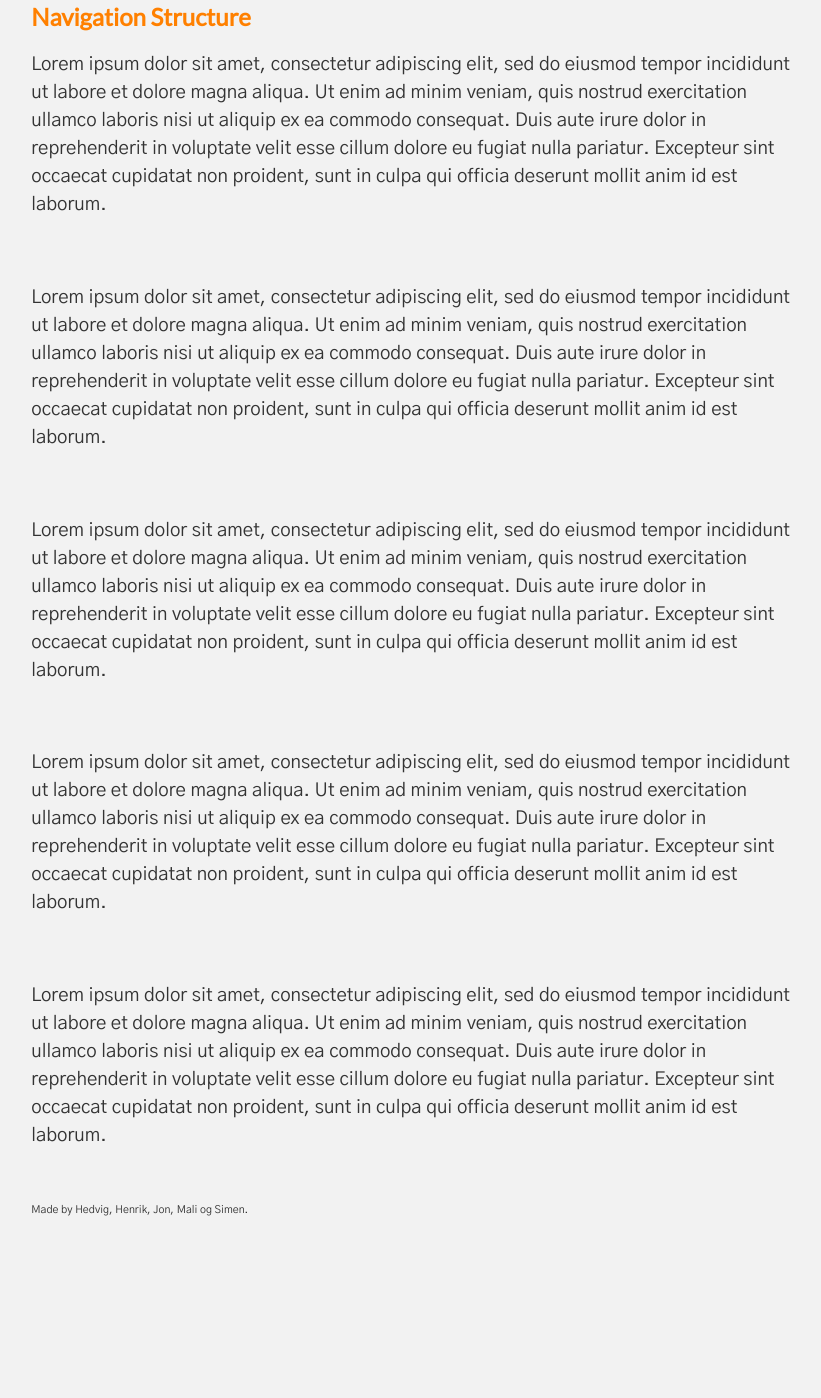
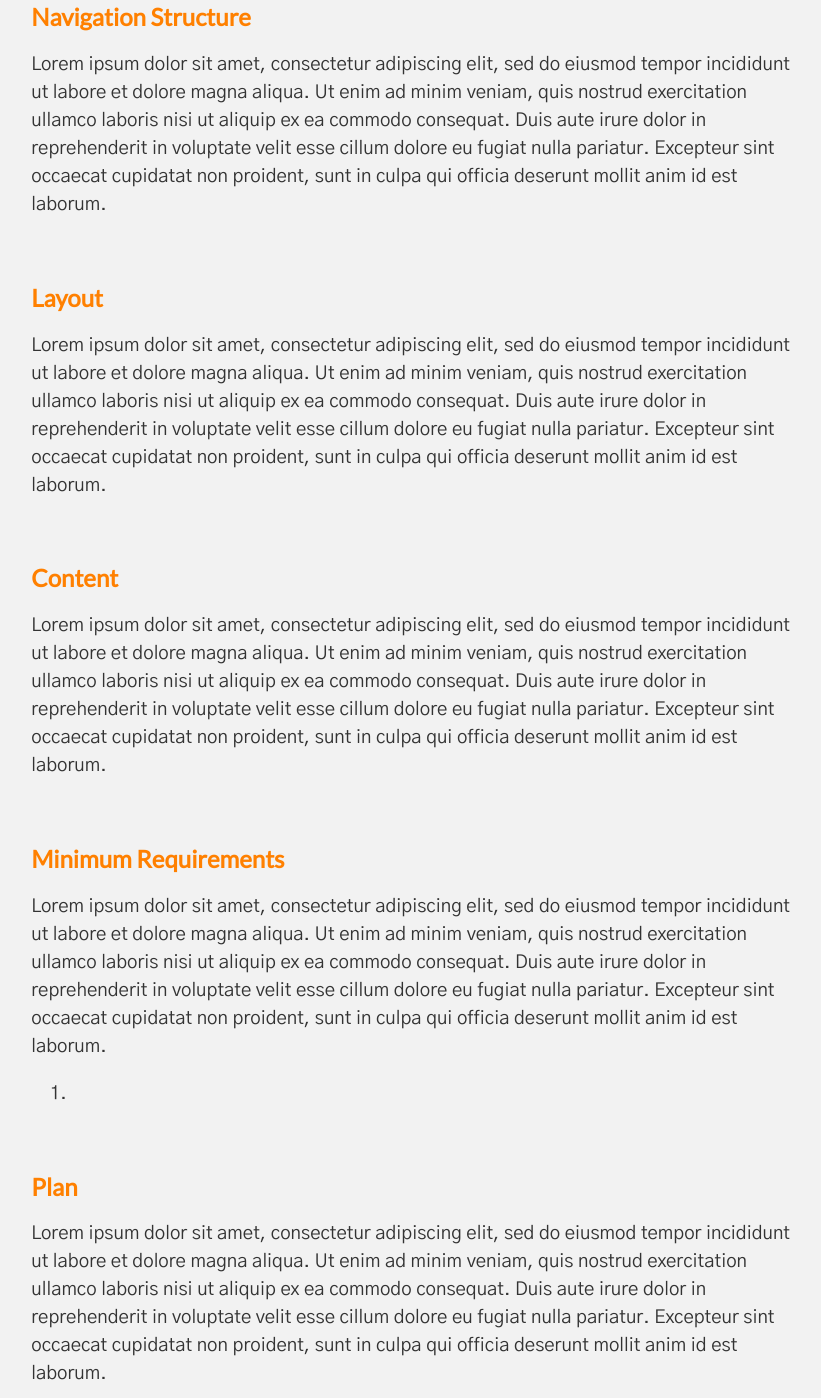
Before and after one commit to henrikhorluck/teigestova, a plain HTML site: page docs/P2/P2_design_13.html in a window 1280 px wide. Shown: the part 1414-2812 px from the top of the page, without its empty margins (220-1041 px from the left). Before the commit the page ends 2695 px from the top, so only its background shows below. Drawn offline with nearby package versions, Linux system fonts and the light colour scheme.

Commit message:
Type change

```diff
--- a/docs/P2/P2_design_13.html
+++ b/docs/P2/P2_design_13.html
@@ -53,22 +53,25 @@
     </section>
 
     <section id="layout" class="paragraph">
-      <h2></h2>
+      <h2>Layout</h2>
       <p>Lorem ipsum dolor sit amet, consectetur adipiscing elit, sed do eiusmod tempor incididunt ut labore et dolore magna aliqua. Ut enim ad minim veniam, quis nostrud exercitation ullamco laboris nisi ut aliquip ex ea commodo consequat. Duis aute irure dolor in reprehenderit in voluptate velit esse cillum dolore eu fugiat nulla pariatur. Excepteur sint occaecat cupidatat non proident, sunt in culpa qui officia deserunt mollit anim id est laborum.</p>
     </section>
 
     <section id="content" class="paragraph">
-        <h2></h2>
+        <h2>Content</h2>
         <p>Lorem ipsum dolor sit amet, consectetur adipiscing elit, sed do eiusmod tempor incididunt ut labore et dolore magna aliqua. Ut enim ad minim veniam, quis nostrud exercitation ullamco laboris nisi ut aliquip ex ea commodo consequat. Duis aute irure dolor in reprehenderit in voluptate velit esse cillum dolore eu fugiat nulla pariatur. Excepteur sint occaecat cupidatat non proident, sunt in culpa qui officia deserunt mollit anim id est laborum.</p>
     </section>
 
     <section id="minimumreq" class="paragraph">
-        <h2></h2>
+        <h2>Minimum Requirements</h2>
         <p>Lorem ipsum dolor sit amet, consectetur adipiscing elit, sed do eiusmod tempor incididunt ut labore et dolore magna aliqua. Ut enim ad minim veniam, quis nostrud exercitation ullamco laboris nisi ut aliquip ex ea commodo consequat. Duis aute irure dolor in reprehenderit in voluptate velit esse cillum dolore eu fugiat nulla pariatur. Excepteur sint occaecat cupidatat non proident, sunt in culpa qui officia deserunt mollit anim id est laborum.</p>
+        <ol>
+            <li></li>
+        </ol>
     </section>
 
     <section id="plan" class="paragraph">
-        <h2></h2>
+        <h2>Plan</h2>
         <p>Lorem ipsum dolor sit amet, consectetur adipiscing elit, sed do eiusmod tempor incididunt ut labore et dolore magna aliqua. Ut enim ad minim veniam, quis nostrud exercitation ullamco laboris nisi ut aliquip ex ea commodo consequat. Duis aute irure dolor in reprehenderit in voluptate velit esse cillum dolore eu fugiat nulla pariatur. Excepteur sint occaecat cupidatat non proident, sunt in culpa qui officia deserunt mollit anim id est laborum.</p>
     </section>
     <footer>Made by Hedvig, Henrik, Jon, Mali og Simen.</footer>
```
